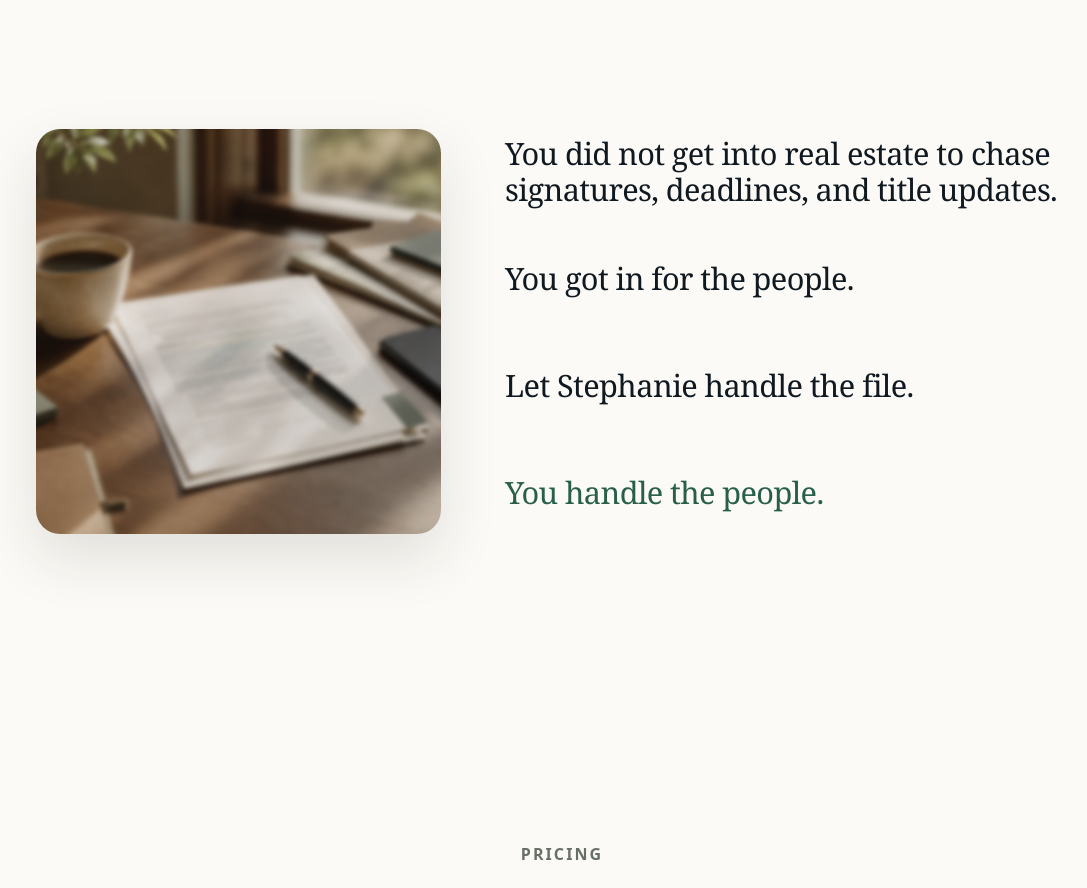
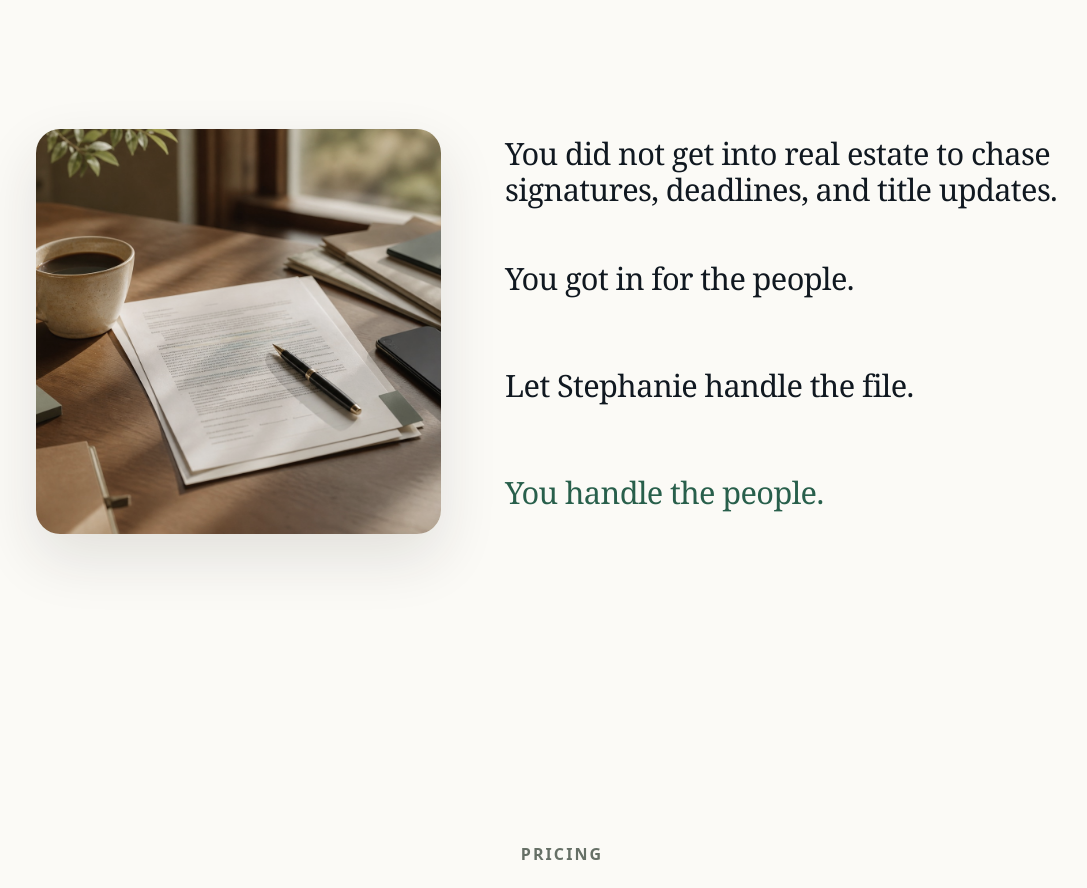
Before and after one commit to spak2005/tc_experiment, a Next.js app: page / in a window 1280 px wide. Shown: the part 5740-6628 px from the top of the page, without its empty margins (78-1165 px from the left). Built offline with nearby package versions, Linux system fonts and the light colour scheme; no server answers.

Commit message:
Restore promise image clarity

```diff
--- a/src/app/globals.css
+++ b/src/app/globals.css
@@ -581,19 +581,14 @@ img {
   max-width: 1180px;
 }
 
-.promise-image-frame {
+.promise-section img {
   aspect-ratio: 1 / 1;
   border-radius: 24px;
   box-shadow: 0 24px 58px rgba(44, 35, 24, 0.12);
-  overflow: hidden;
-}
-
-.promise-image-frame img {
   display: block;
-  filter: blur(2.2px) saturate(0.86) contrast(0.94);
+  filter: saturate(0.88) contrast(0.96);
   height: 100%;
   object-fit: cover;
-  transform: scale(1.025);
   width: 100%;
 }
 
@@ -739,7 +734,7 @@ img {
     grid-template-columns: 1fr;
   }
 
-  .promise-image-frame {
+  .promise-section img {
     aspect-ratio: 1.35 / 1;
   }
 
--- a/src/app/page.tsx
+++ b/src/app/page.tsx
@@ -244,7 +244,6 @@ export default async function Home() {
       </section>
 
       <section className="landing-section promise-section">
-        <div className="promise-image-frame">
         <img
           src="/landing/coffee-contract.jpg"
           alt="Coffee beside a marked residential contract."
@@ -252,7 +251,6 @@ export default async function Home() {
           loading="lazy"
           width="1536"
         />
-        </div>
         <div className="promise-copy">
           <p className="promise-line">
             You did not get into real estate to chase signatures, deadlines,
```
Lines whose indentation alone changed are shown as unchanged.
